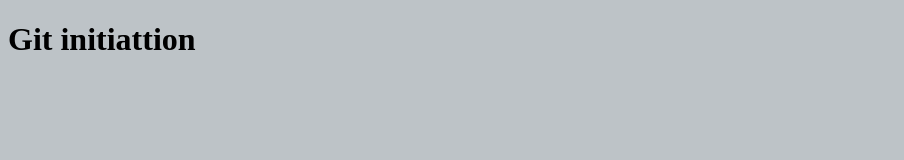
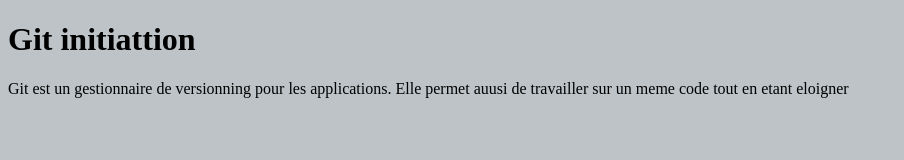
Before and after one commit to Tra-Junior/SamaProjet, a plain HTML site: page index.html in a window 1280 px wide. Shown: the whole page, without its empty margins (0-904 px from the left). Drawn offline with Linux system fonts and the light colour scheme.

Commit message:
ajout d'un paragraphe descriptif

```diff
--- a/index.html
+++ b/index.html
@@ -6,6 +6,6 @@
 </head>
 <body style="background-color:#bdc3c7">
 	<h1>Git initiattion</h1>
-
+	<p>Git est un gestionnaire de versionning pour les applications. Elle permet auusi de travailler sur un meme code tout en etant eloigner</p>
 </body>
 </html>
```
